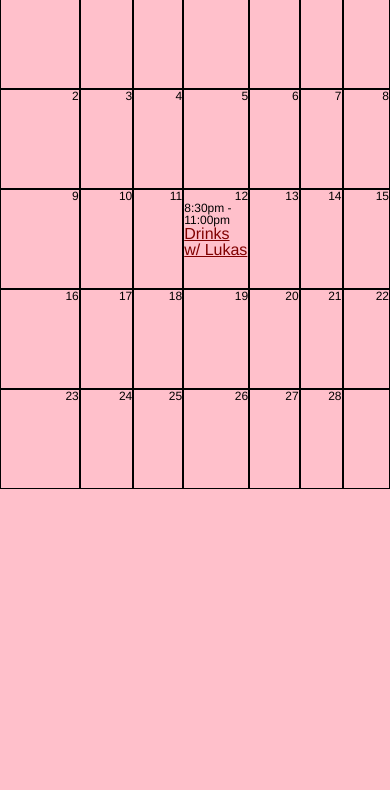
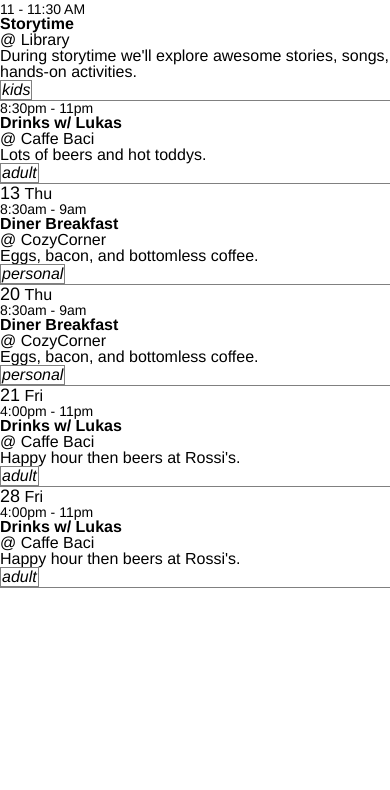
Before and after one commit to petealbertson/calendar, a plain HTML site: page index.html in a window 390 px wide. Shown: the part 47-837 px from the top of the page. Drawn offline with Linux system fonts and the light colour scheme.

Commit message:
styled both desktop and mobile with media query

```diff
--- a/index.html
+++ b/index.html
@@ -47,18 +47,45 @@
       <div class="day"><div class="date">11</div></div>
       <div class="day mobile">
         <div class="date">12</div>
-        <div class="event_time">
-          8:30pm - 11:00pm
+        <div class="day_of_week">Wed</div>
+        <div class="event">
+          <div class="event_time">
+            11 - 11:30 AM
+          </div>
+          <div class="event_title"><a href="#" class="kids">Storytime</a></div>
+          <div class="day mobile">
+            <div class="location">Library</div>
+            <div class="event_description">During storytime we'll explore awesome stories, songs, hands-on activities.</div>
+            <div class="tags">kids</div>
+          </div>
         </div>
-        <div class="event_title"> <a href="#">Drinks w/ Lukas</a></div>
-        <div class="mobile">
-          <div class="event_description">Lots of beers and hot toddys. Lots of beers and hot toddys. Lots of beers and hot toddys. Lots of beers and hot toddys. Lots of beers and hot toddys. Lots of beers and hot toddys. Lots of beers and hot toddys. Lots of beers and hot toddys. Lots of beers and hot toddys. Lots of beers and hot toddys. Lots of beers and hot toddys. Lots of beers and hot toddys.</div>
-          <div class="location">Caffe Baci</div>
-          <div class="tags">Baci</div>
-          <div class="tags">Beer</div>
+        <div class="event">
+          <div class="event_time">
+            8:30pm - 11pm
+          </div>
+          <div class="event_title"><a href="#" class="adult">Drinks w/ Lukas</a></div>
+          <div class="mobile">
+            <div class="location">Caffe Baci</div>
+            <div class="event_description">Lots of beers and hot toddys.</div>
+            <div class="tags">adult</div>
+          </div>
         </div>
       </div>
-      <div class="day"><div class="date">13</div></div>
+      <div class="day mobile">
+        <div class="date">13</div>
+        <div class="day_of_week">Thu</div>
+        <div class="event">
+          <div class="event_time">
+            8:30am - 9am
+          </div>
+          <div class="event_title"><a href="#" class="personal">Diner Breakfast</a></div>
+          <div class="mobile">
+            <div class="location">CozyCorner</div>
+            <div class="event_description">Eggs, bacon, and bottomless coffee.</div>
+            <div class="tags">personal</div>
+          </div>
+        </div>
+      </div>
       <div class="day"><div class="date">14</div></div>
       <div class="day"><div class="date">15</div></div>
     </div>
@@ -67,8 +94,36 @@
       <div class="day"><div class="date">17</div></div>
       <div class="day"><div class="date">18</div></div>
       <div class="day"><div class="date">19</div></div>
-      <div class="day"><div class="date">20</div></div>
-      <div class="day"><div class="date">21</div></div>
+      <div class="day mobile">
+        <div class="date">20</div>
+        <div class="day_of_week">Thu</div>
+        <div class="event">
+          <div class="event_time">
+            8:30am - 9am
+          </div>
+          <div class="event_title"><a href="#" class="personal">Diner Breakfast</a></div>
+          <div class="mobile">
+            <div class="location">CozyCorner</div>
+            <div class="event_description">Eggs, bacon, and bottomless coffee.</div>
+            <div class="tags">personal</div>
+          </div>
+        </div>
+      </div>
+      <div class="day mobile">
+        <div class="date">21</div>
+        <div class="day_of_week">Fri</div>
+        <div class="event">
+          <div class="event_time">
+            4:00pm - 11pm
+          </div>
+          <div class="event_title"><a href="#" class="adult">Drinks w/ Lukas</a></div>
+          <div class="mobile">
+            <div class="location">Caffe Baci</div>
+            <div class="event_description">Happy hour then beers at Rossi's.</div>
+            <div class="tags">adult</div>
+          </div>
+        </div>
+      </div>
       <div class="day"><div class="date">22</div></div>
     </div>
     <div class="week">
@@ -77,7 +132,21 @@
       <div class="day"><div class="date">25</div></div>
       <div class="day"><div class="date">26</div></div>
       <div class="day"><div class="date">27</div></div>
-      <div class="day"><div class="date">28</div></div>
+      <div class="day mobile">
+        <div class="date">28</div>
+        <div class="day_of_week">Fri</div>
+        <div class="event">
+          <div class="event_time">
+            4:00pm - 11pm
+          </div>
+          <div class="event_title"><a href="#" class="adult">Drinks w/ Lukas</a></div>
+          <div class="mobile">
+            <div class="location">Caffe Baci</div>
+            <div class="event_description">Happy hour then beers at Rossi's.</div>
+            <div class="tags">adult</div>
+          </div>
+        </div>
+      </div>
       <div class="day"><div class="date"></div>
     </div>
   </div>
--- a/sass/screen.scss
+++ b/sass/screen.scss
@@ -17,7 +17,7 @@
 // Global tags
 
 body {
-    background: pink;
+    background: white;
 }
 
 a {
@@ -26,9 +26,72 @@ a {
 
 // Everything else
 
+// MOBILE STYLE
+.month {
+  font-family: "Helvetica Neue";
+  h2 {
+    display: block;
+    font-size: 30px;
+    font-weight: bold;
+    border-bottom: 1px solid black;
+  }
+  .label {
+    display: none;
+  }
+  .day {
+    display: none;
+    .date {
+      font-size: 18px;
+      font-weight: lighter;
+      display: inline-block;
+    }
+    .day_of_week {
+      display: inline-block;
+    }
+  }
+  .mobile {
+    display: block;
+    .event {
+      border-bottom: 1px solid gray;
+      .event_time {
+        font-size: 14px;
+      }
+      .event_title {
+        display: inline-block;
+        a {
+          text-decoration: none;
+          color: black;
+          font-weight: bold;
+        }
+      }
+      .location {
+        display: inline-block;
+        &:before {
+          content: "@ "
+        }
+      }
+      .tags {
+        border: 1px solid gray;
+        display: inline-block;
+        font-weight: lighter;
+        font-style: italic;
+        padding: 1px;
+      }
+    }
+  }
+}
+
+
+// DESKTOP STYLE
+@media screen and (min-width: 600px) {
+
+
 .month {
   display: table;
   font-family: "Helvetica Neue";
+  h2 {
+    border: none;
+  }
   .week {
     display: table-row;
     .day {
@@ -40,8 +103,26 @@ a {
       .date {
         text-align: right;
       }
-      .event_title {
-        font-size: 16px;
+      .day_of_week {
+        display: none;
+      }
+      .event {
+        border: none;
+        .event_title {
+          font-size: 16px;
+          a {
+            font-weight: normal;
+          }
+          .adult {
+            color: red;
+          }
+          .kids {
+            color: green;
+          }
+          .personal {
+            color: blue;
+          }
+        }
       }
       .mobile {
         display: none;
@@ -64,3 +145,4 @@ a {
     }
   }
 }
+}
```
Also changed, not shown: css/screen.css.
